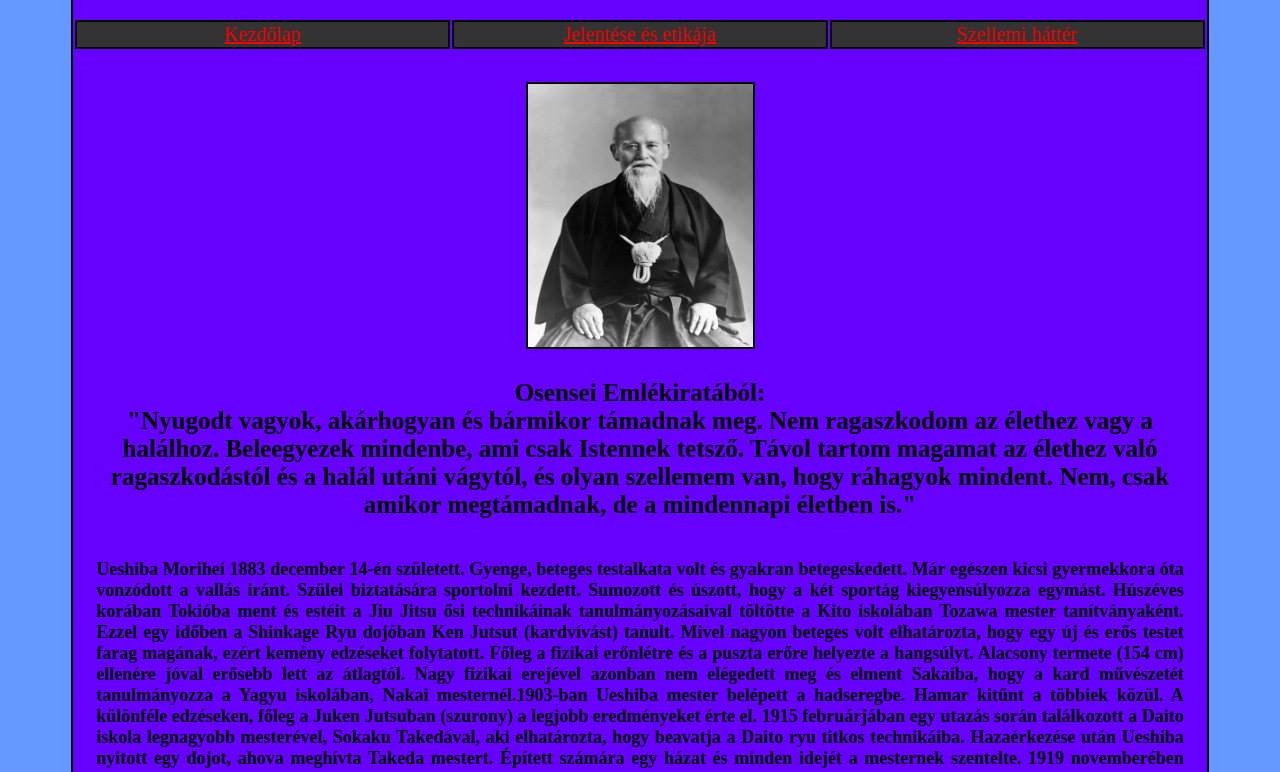
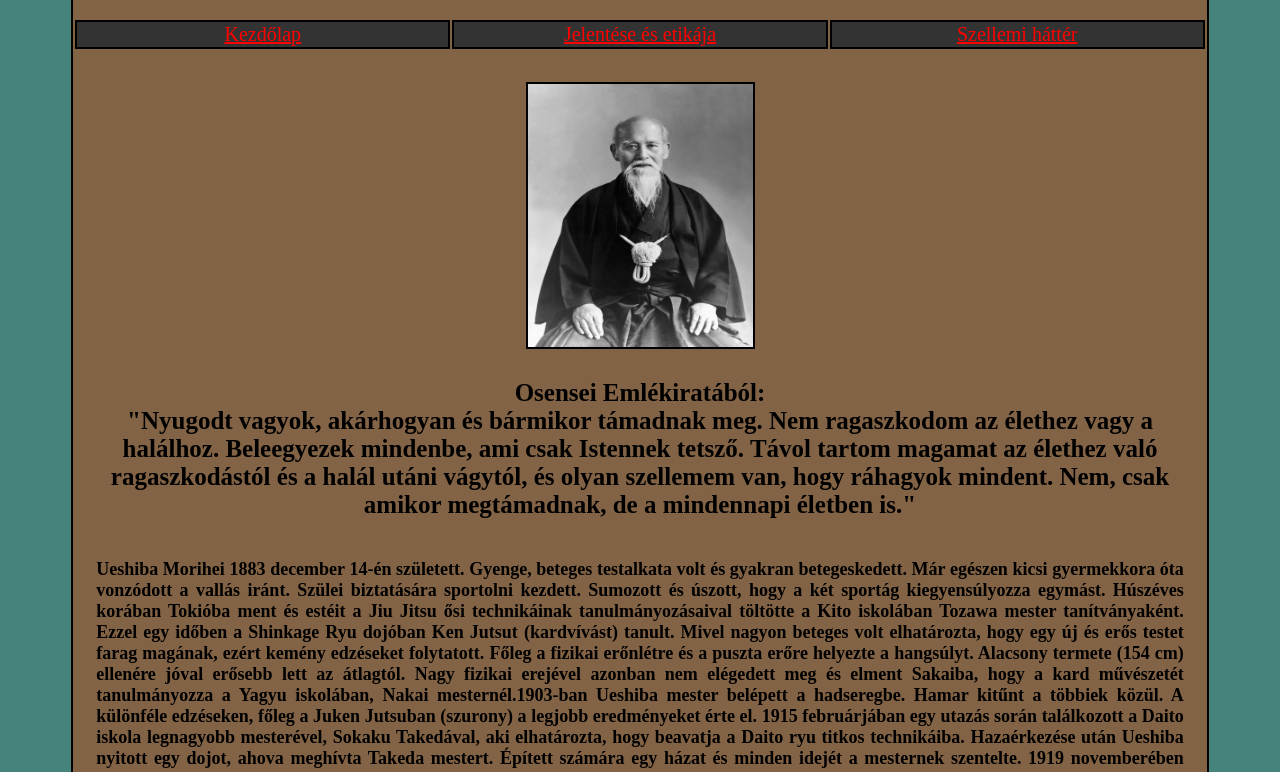
Before and after one commit to skdani518/skdani518.github.io, a plain HTML site: page Lap1.html in a window 1280 px wide. Shown: the part 146-918 px from the top of the page. Drawn offline with Linux system fonts and the light colour scheme.

Commit message:
Commit 01

```diff
--- a/Lap1.html
+++ b/Lap1.html
@@ -49,7 +49,7 @@
 		.styletable1
 		{
 		border: 2px solid #000000;
-		background-color: #6600FF;
+		background-color: #836345;
 		text-align: center;
 		}
 		.styletable2
@@ -80,7 +80,7 @@
 
 	</head>
 
-	<body style="background-color: #6699FF">
+	<body style="background-color: #45837C">
 		<table style="width:90%" align="center" class="styletable1">
 			<tr>
 				<td  colspan="3" >
```
Also changed, not shown: Lap2.html (+2 -2 lines), Lap3.html (+2 -2 lines), index.html (+2 -2 lines).
